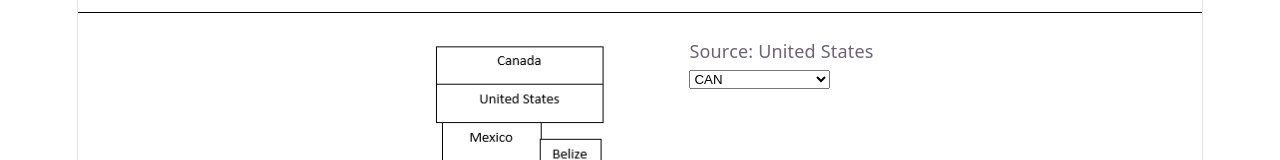
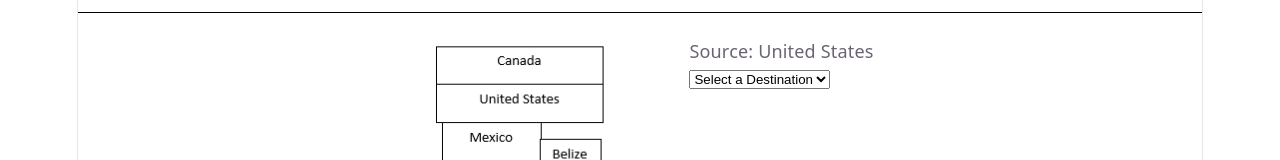
Before and after one commit to Alexander-D-28/C.H.-Robinson-take-home-project, a React (Vite) app in the folder Routes/: page / in a window 1280 px wide. Shown: the part 152-312 px from the top of the page. Built offline with nearby package versions, Linux system fonts and the light colour scheme.

Commit message:
Updated Comments and read me

```diff
--- a/Routes/src/Components/Page/page.jsx
+++ b/Routes/src/Components/Page/page.jsx
@@ -13,6 +13,7 @@ function HomePage() {
 
     return (
         <>
+           {/* Header of page with title/name/logo*/}
             <header className="header">
                 <a href="https://www.chrobinson.com/en-us/" target="_blank" rel="noopener noreferrer">
                     <img src={CHRobinson} alt="C.H. Robinson Logo" />
@@ -23,18 +24,22 @@ function HomePage() {
                 </div>
             </header>
             <hr />
+            {/*Contains main content of page including image, input, and output to our algorithm*/}
             <main>
                 <div className="content">
                     <img src={countries} alt="image of North American Countries" />
                     <div className="input">
                         <p>Source: United States</p>
                         <select
+                            value={destination}
+                            //calls routeFinder from routeFinder.js to compute BFS algorithm to determine fastest route
                             onChange={(event) => {
                                 const selectedDestination = event.target.value
                                 setRoute(routeFinder(selectedDestination))
-                                setDestination(event.target.value)
+                                setDestination(selectedDestination)
                             }}
                         >
+                            {/*Dropdown menu to select destination country from USA*/}
                             <option value="" disabled>Select a Destination</option>
                             <option value="CAN">CAN</option>
                             <option value="MEX">MEX</option>
@@ -49,6 +54,7 @@ function HomePage() {
                         {destination && (
                             <h4>Path from USA to {destination}</h4>
                         )}
+                        {/*Displays the route from USA to selected country from the dropdown menu*/}
                         <div className="countries">
                             <ul>
                                 {route.map((country) => (
```
Also changed, not shown: 1 other file (tests, documents, lock files or other folders).
